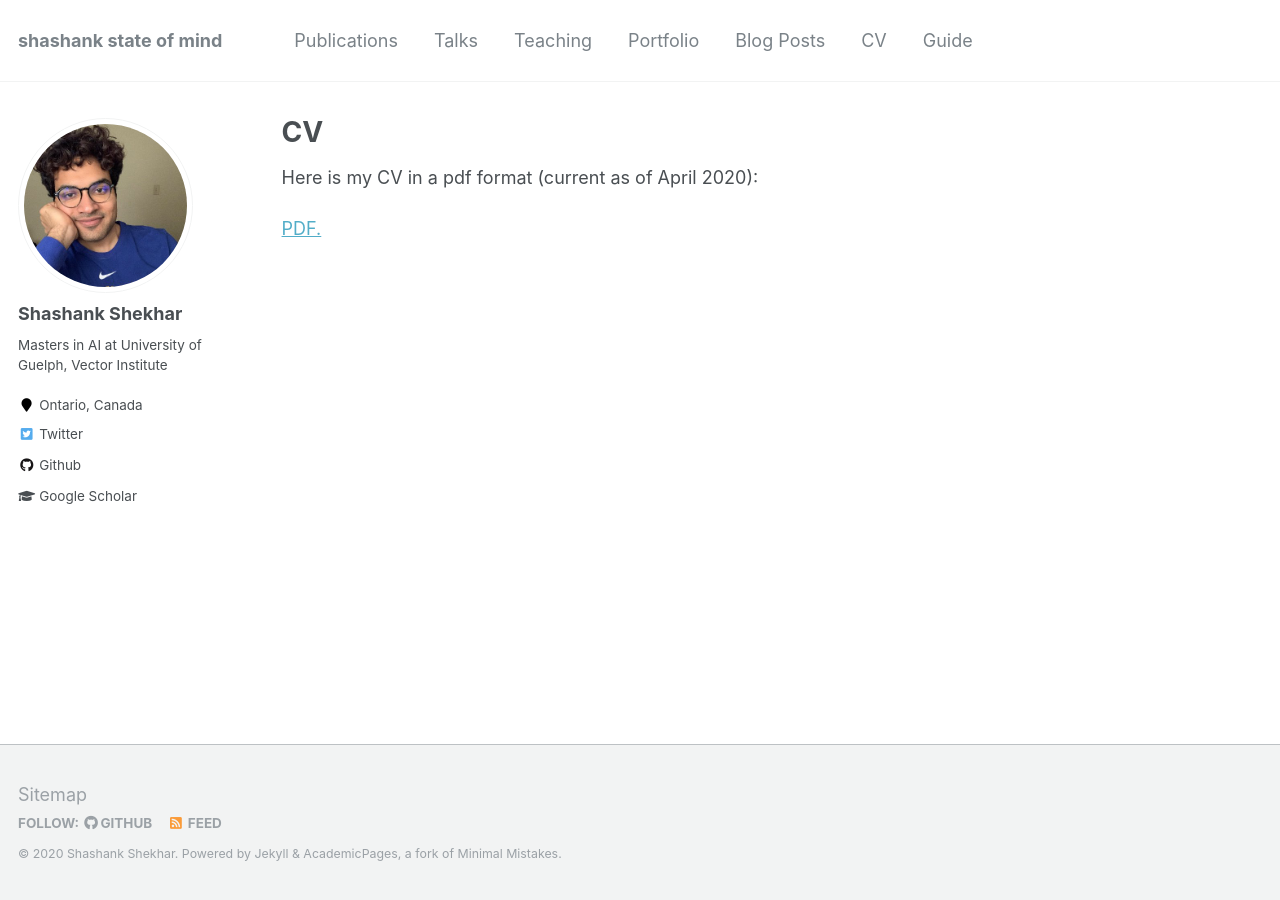
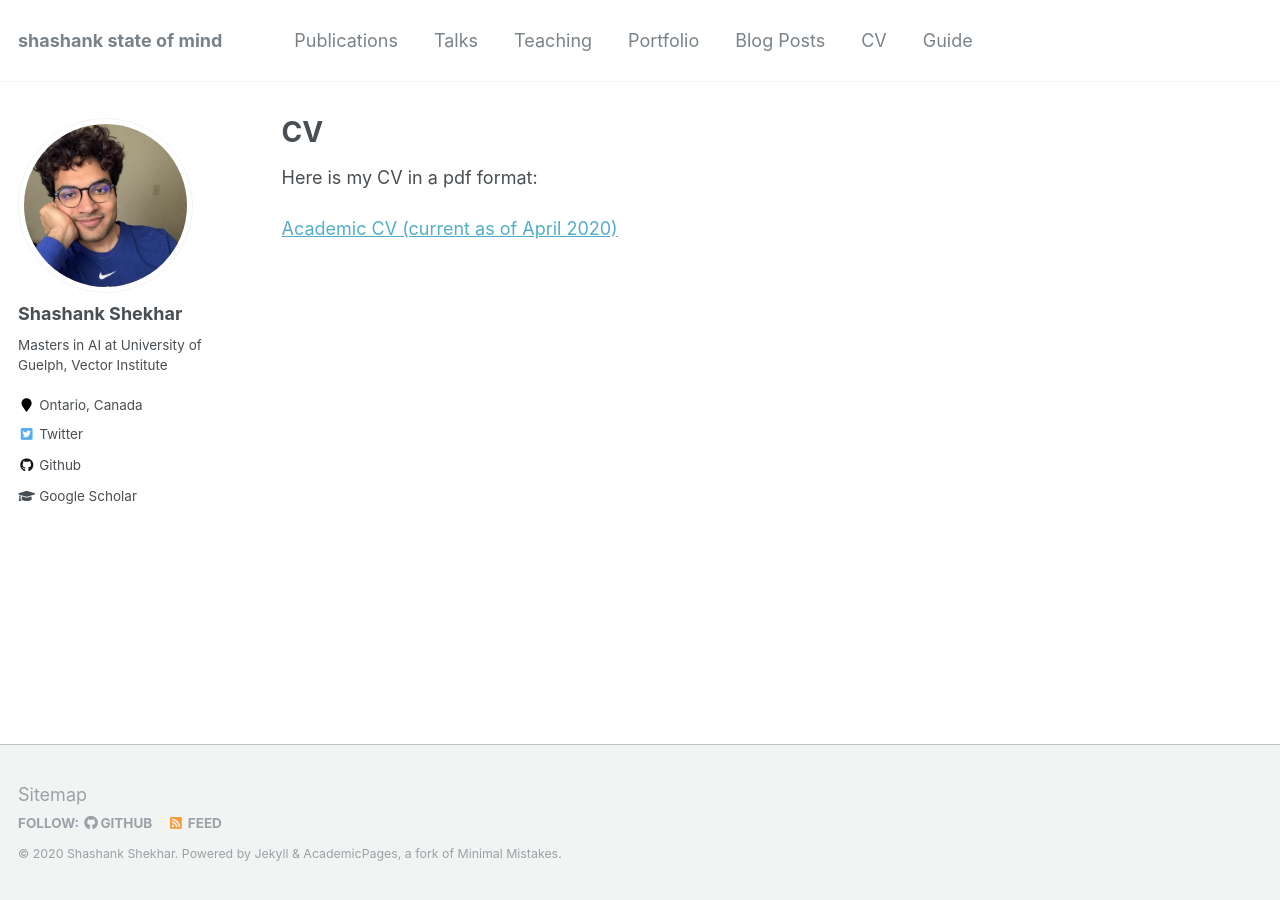
Before and after one commit to sshkhr/sshkhr.github.io, a Jekyll site: the page built from _pages/cv.md, in a window 1280 px wide. Built offline with Jekyll 4.4.1, drawn with Linux system fonts in a browser that asks for light colours.

Commit message:
Adding CV

```diff
--- a/_pages/cv.md
+++ b/_pages/cv.md
@@ -9,6 +9,6 @@ redirect_from:
 
 {% include base_path %}
 
-Here is my CV in a pdf format (current as of April 2020):
+Here is my CV in a pdf format:
 
-<a href="sshkhr.github.io/files/Shashank_Shekhar_CV.pdf" target="_blank">PDF.</a>
+<a href="files/Shashank_Shekhar_CV.pdf" target="_blank">Academic CV (current as of April 2020)</a>
```
Also changed, not shown: other parts of _pages/cv.md (+1 -1 lines).
